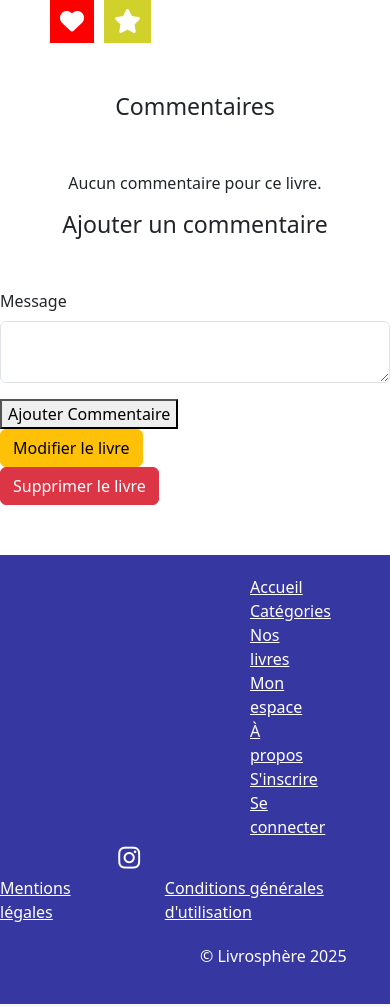
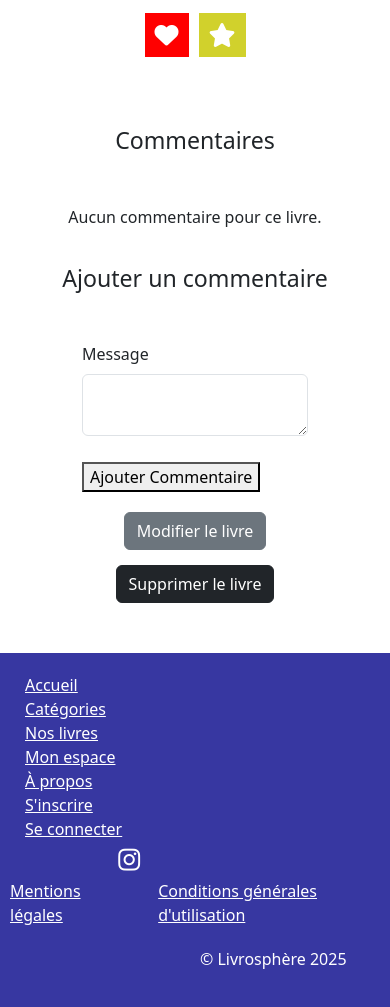
Before and after one commit to Haldan-Koffi/LivrosphereRepo, a Symfony app: template templates/livre/info.html.twig in a window 390 px wide; the page is wider, and only the part inside the window is pictured. Shown: the part 770-1777 px from the top of that part. Run offline with Twig, Linux system fonts and the light colour scheme; the template is opened without the code that fills it, so the values that code supplies are empty; form fields are guessed from the names that the template uses; style sheets or scripts are compiled from the project's sources; some libraries are stand-ins or nearby versions.

Commit message:
intégration dernier visuel

```diff
--- a/assets/styles/style_aff_livres.scss
+++ b/assets/styles/style_aff_livres.scss
@@ -129,8 +129,7 @@ body {
 
 .ajout {
   display: flex;
-  justify-content: space-between;
-  gap: 170px;
+  gap: 50px;
   margin-top: 50px;
   margin-left: 50px;
   margin-right: 50px;
@@ -141,6 +140,12 @@ body {
     margin-top: 35px;
   }
 }
+
+// .photo_ajout {
+//   display: flex;
+//   justify-content: center;
+// }
+
 .titre-livrosphere {
   margin: 30px;
 }
@@ -165,6 +170,41 @@ body {
   margin-right: 50px;
   padding-bottom: 50px;
   gap: 10px;
+}
+
+.commentaires-ajouts {
+  align-items: center;
+  display: flex;
+  gap: 100px;
+  justify-content: center;
+  flex-direction: column;
+}
+
+.form_com {
+  display: flex;
+  justify-content: center;
+  button {
+    margin-top: 10px;
+  }
+}
+
+.titre_com {
+  h3 {
+    margin-top: 20px;
+    margin-bottom: 20px;
+    text-align: center;
+  }
+}
+
+.action_livre {
+  display: flex;
+  justify-content: center;
+  gap: 15px;
+  margin-top: 20px;
+}
+
+.informations-ajout {
+  margin-left: 50px;
 }
 
 .bouton-interaction {
@@ -217,3 +257,84 @@ body {
     padding: 5px;
   }
 }
+
+/* Pour les petits écrans (mobile) */
+@media (max-width: 768px) {
+  .ajout {
+    flex-direction: column;
+    align-items: center;
+    gap: 20px;
+  }
+
+  .info-livre {
+    margin-right: 0;
+    text-align: center;
+  }
+
+  .cover-ajout img {
+    height: auto;
+    max-width: 100%;
+  }
+
+  /* Modifier les espacements des boutons */
+  .action_livre {
+    display: flex;
+    flex-direction: column;
+    align-items: center;
+    gap: 15px;
+    margin-top: 20px;
+  }
+
+  .espace-interaction {
+    display: flex;
+    flex-direction: column;
+    align-items: center;
+    gap: 20px;
+  }
+
+  .boutons-footer {
+    display: flex;
+    flex-direction: column;
+    margin-left: 25px;
+    a {
+      color: var(--main-bg-color-white);
+      width: 35%;
+    }
+  }
+
+  .pages-legales {
+    display: flex;
+    justify-content: center;
+    margin-left: 10px;
+    gap: 30px;
+    a {
+      color: var(--main-bg-color-white);
+    }
+  }
+
+  .container-fluid {
+    flex-wrap: inherit;
+    justify-content: space-between;
+    background-color: var(--main-bg-color-blue);
+  }
+
+  .navbar-collapse {
+    align-items: center;
+    flex-basis: 100%;
+    flex-grow: 1;
+    margin-top: 200px;
+  }
+}
+
+/* Styles pour les écrans plus larges */
+@media (min-width: 769px) {
+  .ajout {
+    display: flex;
+    gap: 50px;
+  }
+
+  .cover-ajout img {
+    height: 400px;
+    object-fit: cover;
+  }
+}
--- a/src/Controller/LivreController.php
+++ b/src/Controller/LivreController.php
@@ -164,7 +164,7 @@ class LivreController extends AbstractController
         }
     }
 
-    #[Route('/livre/{id}/info', name: 'livre_information', methods: ['GET', 'POST'])]
+    #[Route('/livre/{id}/information', name: 'livre_information', methods: ['GET', 'POST'])]
     public function show(Livre $livre, Request $request, EntityManagerInterface $em): Response
     {
         if (!$livre) {
--- a/templates/livre/info.html.twig
+++ b/templates/livre/info.html.twig
@@ -37,6 +37,9 @@
             {% endif %}
         </figure>
 
+
+    {# <section class="ajout"> #}
+
         <article class="info-livre">
             <h1>{{ livre.titre }}</h1>
             <dl>
@@ -60,14 +63,14 @@
         <section class="bouton-interaction">
             <form method="POST" action="{{ path('toggle_like', {'id': livre.id}) }}" style="display: inline;">
                 <button type="submit" aria-label="J'aime">
-                    <i class="like fa fa-heart {{ utilisateurALike ? 'btn-danger' : 'btn-primary' }}" aria-hidden="true"></i>
+                    <i class="like fa fa-heart {{ utilisateurALike ? 'btn-dark' : 'btn-primary' }}" aria-hidden="true"></i>
                 </button>
             </form>
             <span class="badge bg-secondary">{{ nombreLikes }}</span>
 
             <form method="POST" action="{{ path('toggle_recommandation', {'id': livre.id}) }}" style="display: inline;">
                 <button type="submit" aria-label="Recommander">
-                    <i class="recommander fa fa-star {{ utilisateurARecommande ? 'btn-danger' : 'btn-success' }}" aria-hidden="true"></i>
+                    <i class="recommander fa fa-star {{ utilisateurARecommande ? 'btn-dark' : 'btn-secondary' }}" aria-hidden="true"></i>
                 </button>
             </form>
             <span class="badge bg-secondary">{{ nombreRecommandations }}</span>
@@ -86,11 +89,11 @@
                                 <p><em>(Modifié)</em></p>
                             {% endif %}
                             {% if commentaire.utilisateur == app.user %}
-                                <a href="{{ path('edit_commentaire', {'id': commentaire.id}) }}" class="btn btn-warning">Modifier</a>
+                                <a href="{{ path('edit_commentaire', {'id': commentaire.id}) }}" class="btn btn-secondary">Modifier</a>
                             {% endif %}
                             {% if commentaire.utilisateur == app.user or is_granted('ROLE_ADMIN') %}
                                 <form action="{{ path('delete_commentaire', {'id': commentaire.id}) }}" method="POST" onsubmit="return confirm('Êtes-vous sûr de vouloir supprimer ce commentaire ?');">
-                                    <button type="submit" class="btn btn-danger">Supprimer</button>
+                                    <button type="submit" class="btn btn-dark">Supprimer</button>
                                 </form>
                             {% endif %}
                         </div>
@@ -101,25 +104,31 @@
             </section>
 
             <!-- Formulaire pour ajouter un commentaire -->
+            <section class="titre_com">
                 <h3>Ajouter un commentaire</h3>
+            </section>
+            <section class="form_com">
                 {{ form_start(form) }}
                 {{ form_row(form.message) }}
                 <button type="submit">Ajouter Commentaire</button>
                 {{ form_end(form) }}
             </section>
         </section>
+    </section>
 
     <!-- Affichage du bouton "Modifier le livre" si l'utilisateur est le créateur du livre -->
+    <section class="action_livre">
         {% if livre.utilisateur == app.user %}
-        <a href="{{ path('modification_livre', {'id': livre.id}) }}" class="btn btn-warning">Modifier le livre</a>
+            <a href="{{ path('modification_livre', {'id': livre.id}) }}" class="btn btn-secondary">Modifier le livre</a>
         {% endif %}
 
         <!-- Affichage du bouton "Supprimer le livre" si l'utilisateur est le créateur ou admin -->
         {% if livre.utilisateur == app.user or is_granted('ROLE_ADMIN') %}
             <form method="POST" action="{{ path('suppression_livre', {'id': livre.id}) }}" onsubmit="return confirm('Êtes-vous sûr de vouloir supprimer ce livre ?');">
-            <button type="submit" class="btn btn-danger">Supprimer le livre</button>
+                <button type="submit" class="btn btn-dark">Supprimer le livre</button>
             </form>
         {% endif %}
+    </section>
 </main>
 
 <!-- Footer -->
```
Also changed, not shown: assets/styles/style_espace_utilisateur.scss (+10 -0 lines), templates/utilisateur/mon_espace.html.twig (+36 -69 lines). Lines whose indentation alone changed are shown as unchanged.
